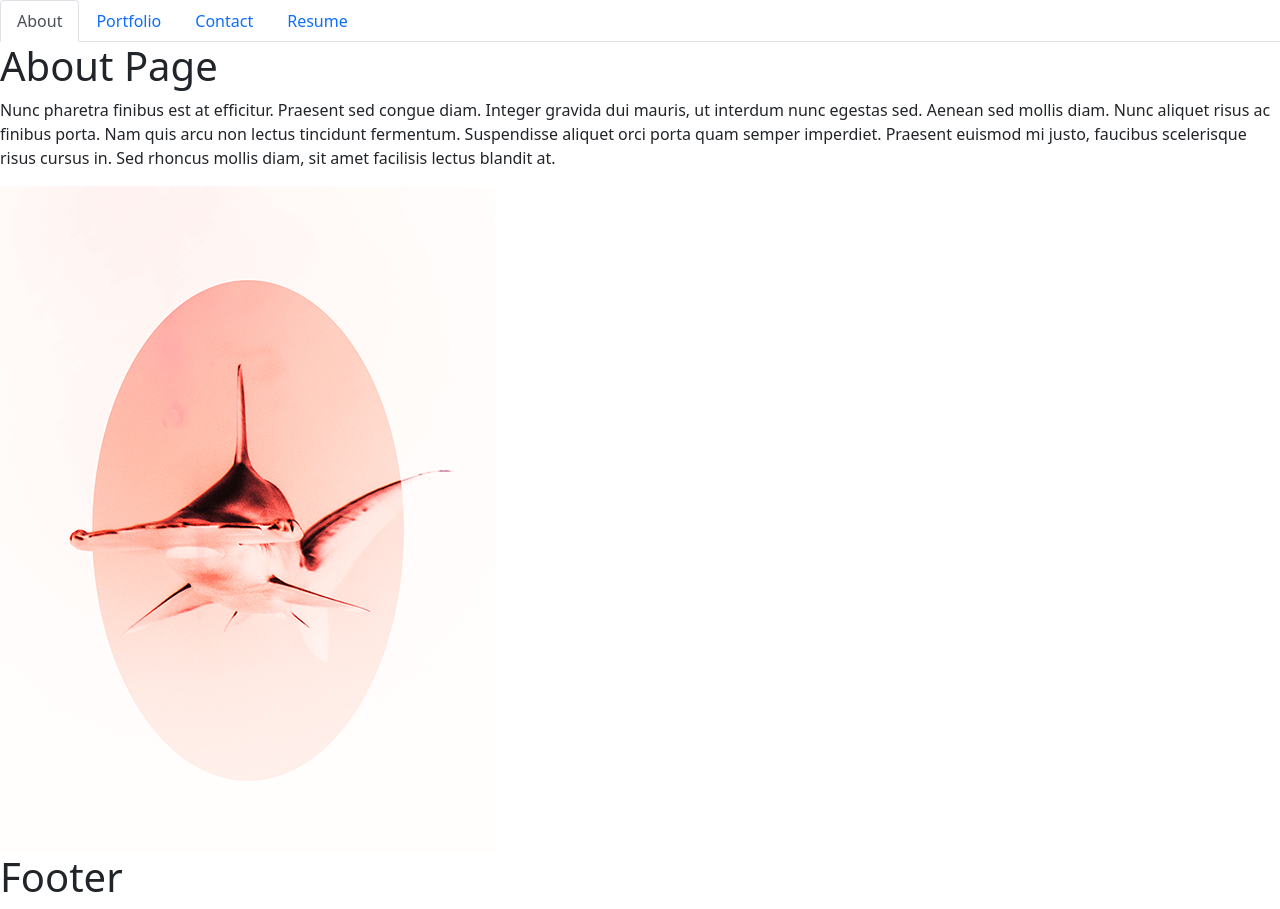
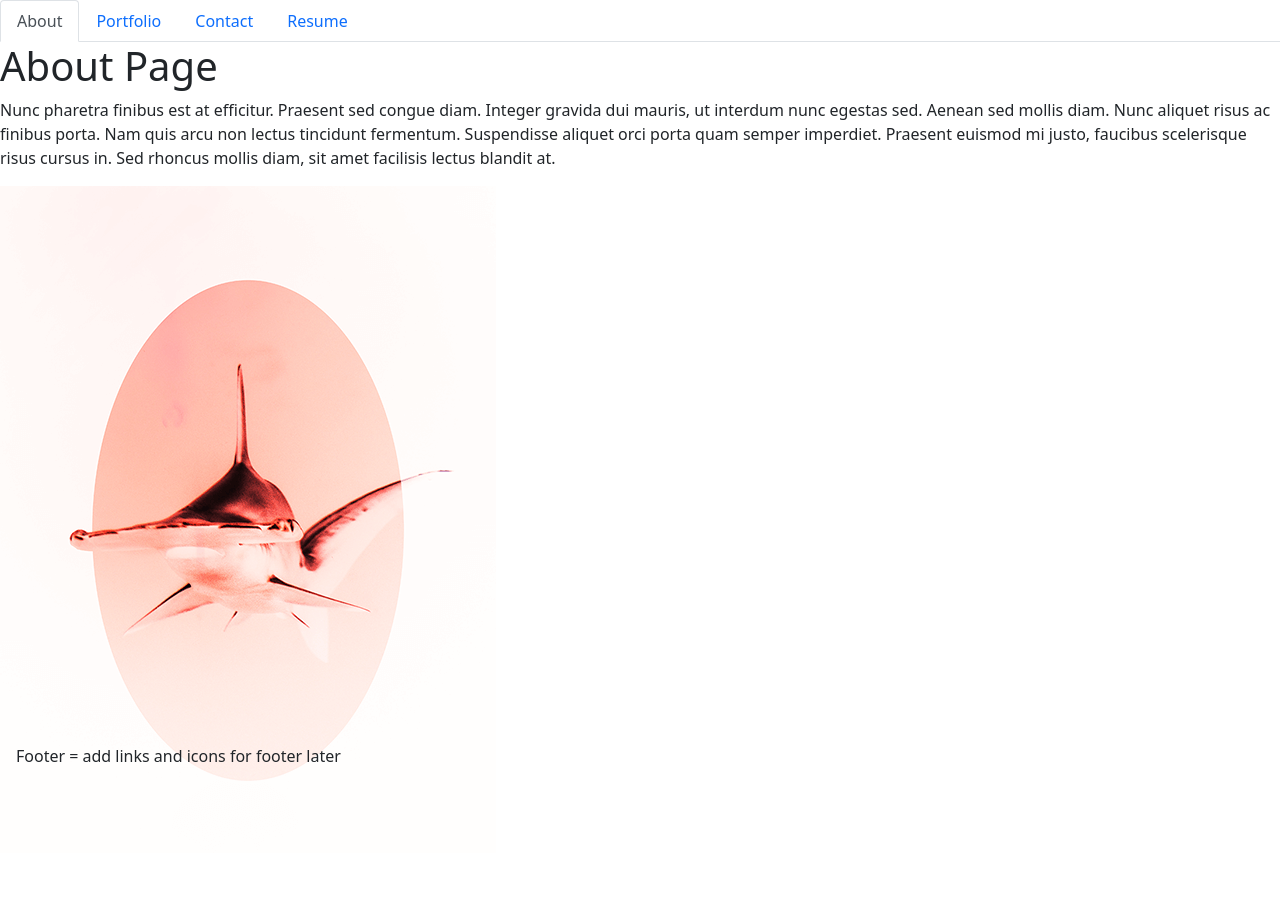
Before and after one commit to Dinimar-Fishboi/React_Portfolio, a React (Create React App) app: page / in a window 1280 px wide. After the commit the page ends 853 px from the top, so only its background shows below. Built offline with nearby package versions, Linux system fonts and the light colour scheme.

Commit message:
added footer basic styling to confirm operational

```diff
--- a/src/components/Footer.js
+++ b/src/components/Footer.js
@@ -2,10 +2,10 @@ import React from 'react';
 
 export default function Footer () {
     return (
-        <div>
-          <h1>
-            Footer
-          </h1>
+        <div className="footer">
+          <p>
+            Footer = add links and icons for footer later
+          </p>
         </div>
       );
 }
--- a/src/index.css
+++ b/src/index.css
@@ -11,3 +11,13 @@ code {
   font-family: source-code-pro, Menlo, Monaco, Consolas, 'Courier New',
     monospace;
 }
+
+.footer{
+  margin-top: 1rem;
+  padding: 1rem;
+  background-color: transparent;
+  position: fixed;
+  bottom: 0;
+  left: 0;
+  width: 100%;
+}
```
